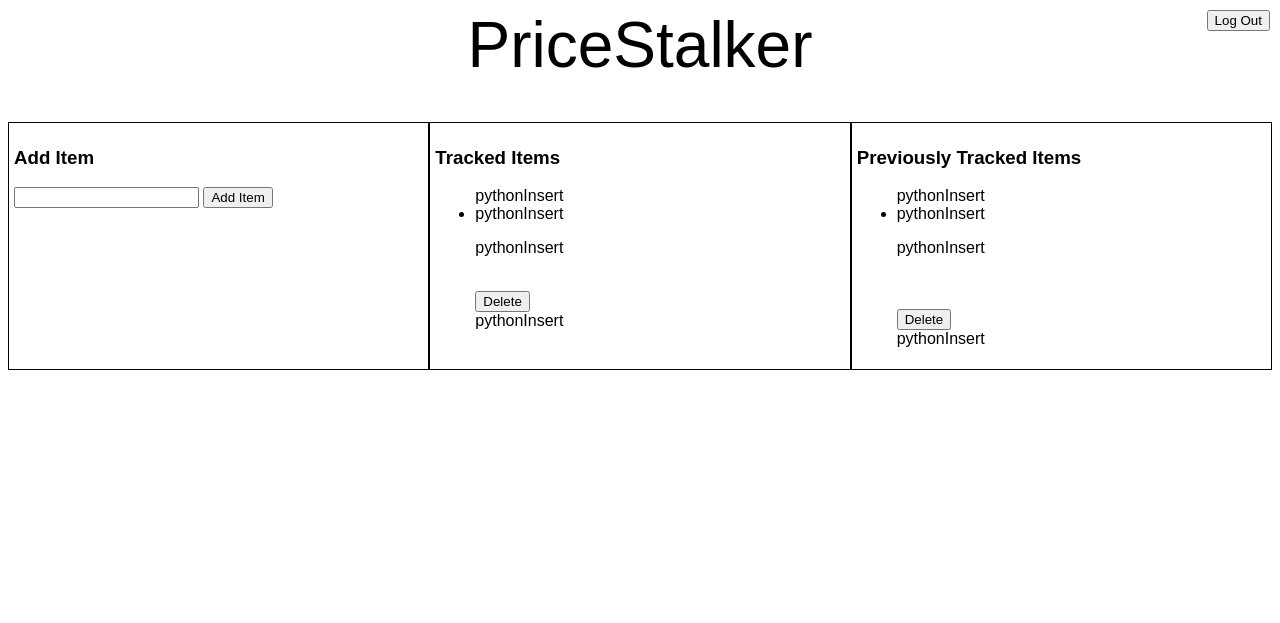
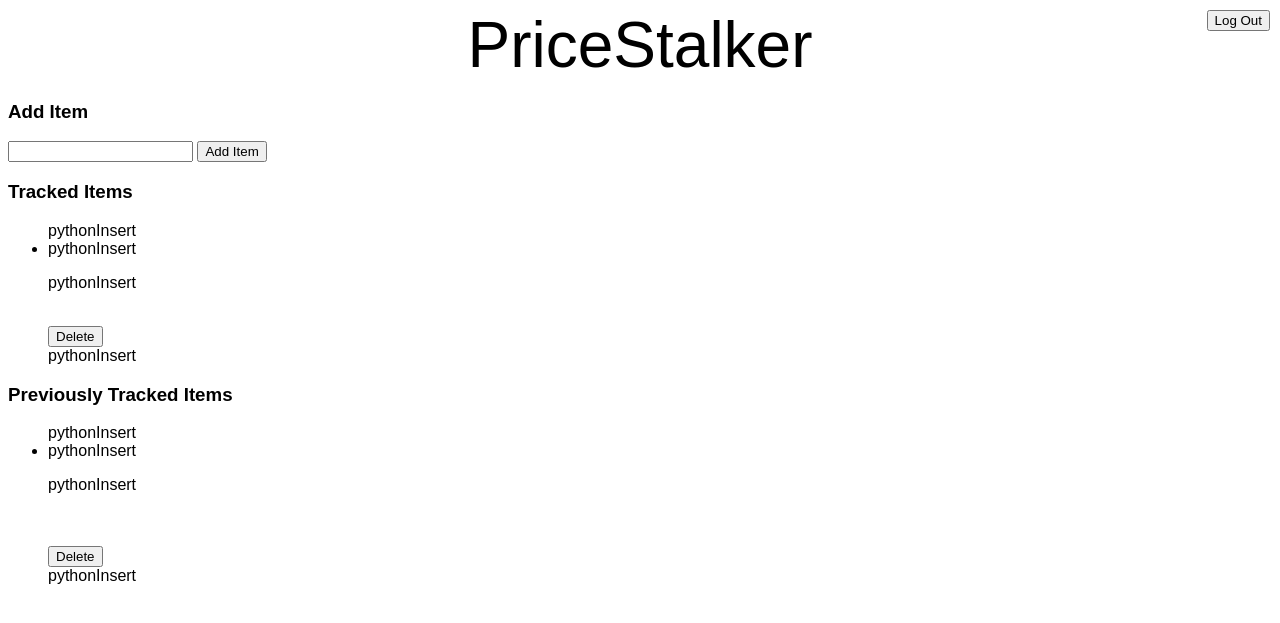
Before and after one commit to deetsadi/PriceStalker, a Flask app: template PriceStalkerLocal/templates/index.html in a window 1280 px wide. Shown: the top 623 px of the page. Run offline with Flask 2, Linux system fonts and the light colour scheme; the template is opened without the code that fills it, so the values that code supplies are empty; parts of the project's set-up code (start-up, migrations or seed data) failed here and were passed over.

Commit message:
Revert "Update #2"
This reverts commit 6b46f05d3e68c8a6a6db89d6c154cd12d2c15a29.

```diff
--- a/PriceStalkerLocal/static/main.css
+++ b/PriceStalkerLocal/static/main.css
@@ -16,14 +16,3 @@
     right: 10px;
     top: 10px;
 }
-
-.container {
-    display: flex;
-    justify-content: space-between;
-    padding-top: 5vh;
-}
-.container div {
-    width: 100%;
-    padding: 5px;
-    border: 1px solid black;
-}
--- a/PriceStalkerLocal/templates/index.html
+++ b/PriceStalkerLocal/templates/index.html
@@ -27,15 +27,12 @@
   </div>
 
   <div class="container">
-    <div>
     <h3>Add Item</h3>
     <form method="POST" action="/add_item">
       <input id="new-task" type="text" name="task">
       <input type="submit" value="Add Item">
     </form>
-    </div>
 
-    <div>
     <h3>Tracked Items</h3>
     <ul id="incomplete-tasks">
       pythonInsert
@@ -51,13 +48,12 @@
       <form action="/delete" method="post">
         <button type="submit" value="{{ product['url'] }}" name="delete" class="delete">Delete</button>
       </form>
+
       </li>
 
       pythonInsert
     </ul>
-    </div>
 
-    <div>
     <h3>Previously Tracked Items</h3>
     <ul id="completed-tasks">
       pythonInsert
@@ -74,11 +70,11 @@
         <form action="/delete_deleted_products" method="post">
           <button type="submit" value="{{ deleted_product['url'] }}" name="delete_deleted_products" class="delete_deleted_products">Delete</button>
         </form>
+
       </li>
 
       pythonInsert
     </ul>
   </div>
-  </div>
 </body>
 </html>
```
Lines whose indentation alone changed are shown as unchanged.
